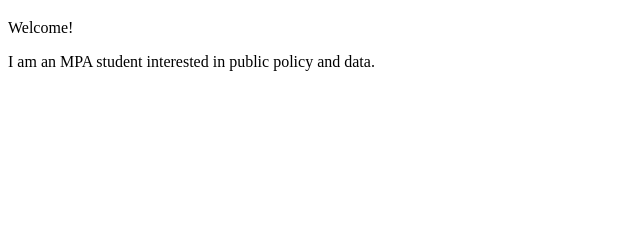
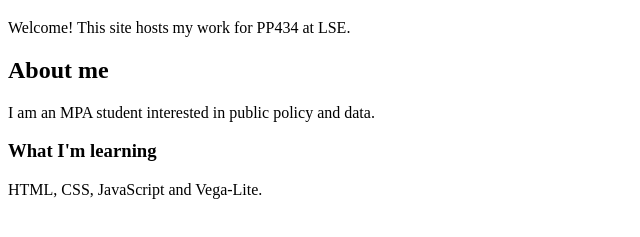
Before and after one commit to silverprawn/silverprawn.github.io, a plain HTML site: page index.html in a window 1280 px wide. Shown: the part 61-298 px from the top of the page, without its empty margins (0-640 px from the left). Drawn offline with Linux system fonts and the light colour scheme.

Commit message:
Revise HTML content and structure
Updated content in the body section to include additional information about the site and the author.

```diff
--- a/index.html
+++ b/index.html
@@ -24,8 +24,13 @@ if you find that useful -->
 <!-- Most elements both open and close, with the content in the middle -->
 <!-- Indenting is optional, but helps with readability -->
 <body>
-    <h1>Esther's Data Science Site</h1>
-    <p>Welcome!</p>
+  <h1>Esther's Data Science Site</h1>
+    <p>Welcome! This site hosts my work for PP434 at LSE.</p>
+
+    <h2>About me</h2>
     <p>I am an MPA student interested in public policy and data.</p>
+
+    <h3>What I'm learning</h3>
+    <p>HTML, CSS, JavaScript and Vega-Lite.</p>
 </body>
 </html>
```
